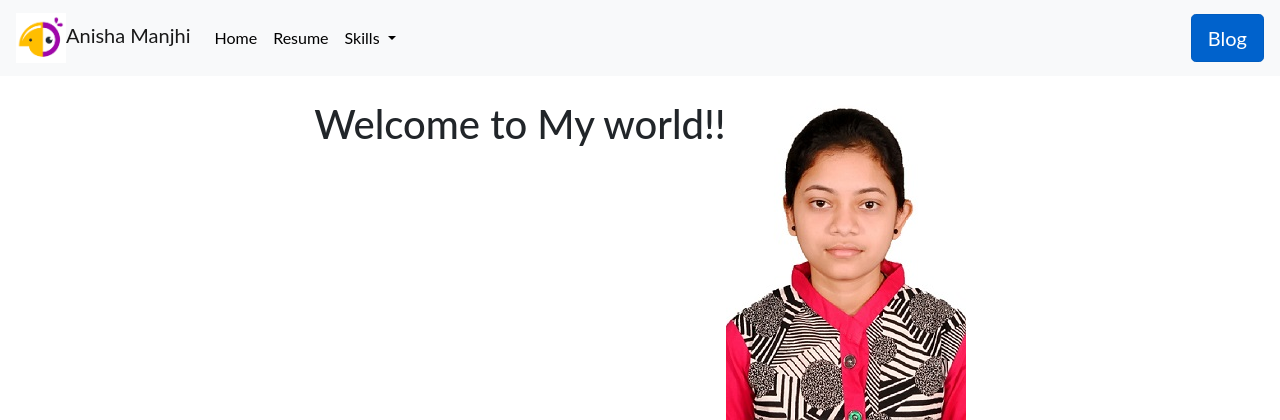
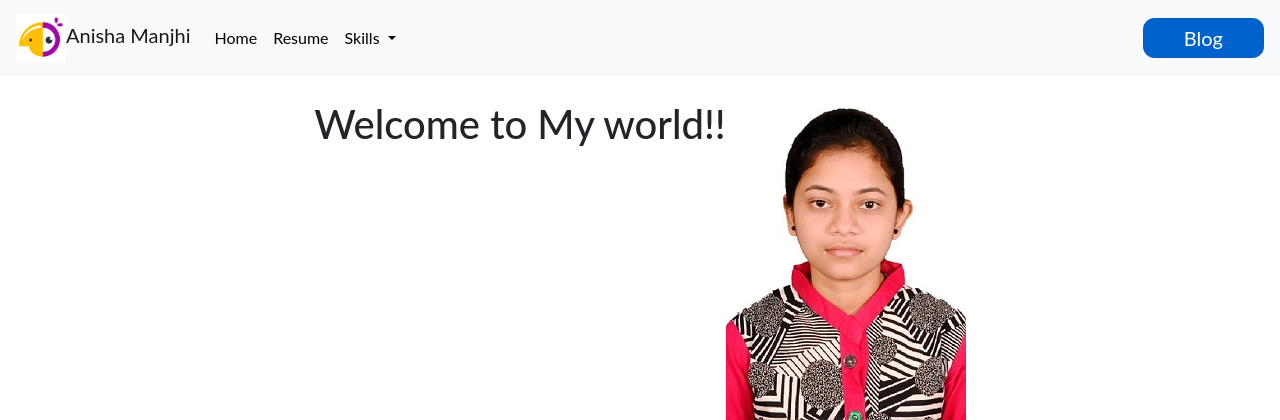
Before and after one commit to Anisha-Manjhi/django-personal_portfolio, a Django app: page / in a window 1280 px wide. Shown: the top 420 px of the page. Run offline with Django 3.2, Linux system fonts and the light colour scheme; data comes from the database, SQL or seed files in the repository.

Commit message:
Update custom.css

```diff
--- a/portfolio/static/portfolio/custom.css
+++ b/portfolio/static/portfolio/custom.css
@@ -22,3 +22,7 @@ body {
         font-size: 5rem;
     }
 }
+a.btn.btn-primary.btn-lg.active {
+    padding: 0.25rem 2.5rem;
+    border-radius: 0.7rem;
+}
```
